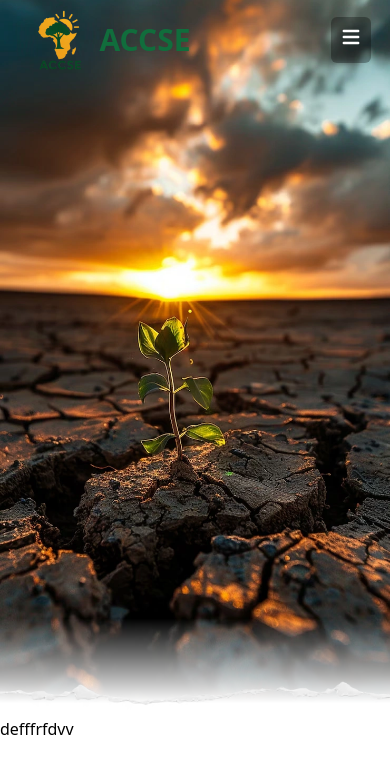
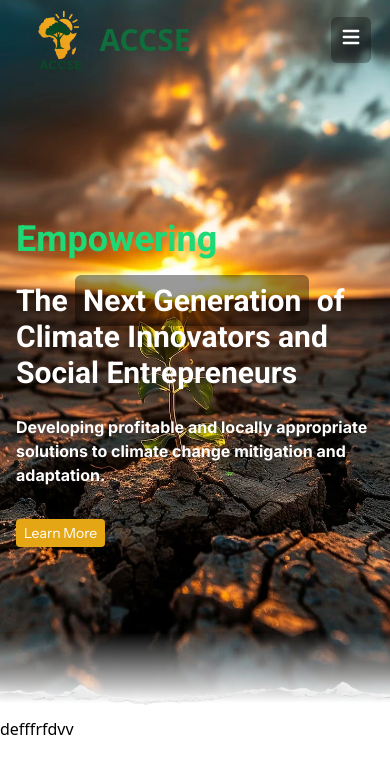
Before and after one commit to thesameakpalu/ACCSE, a React (Vite) app in the folder accse/: page / in a window 390 px wide. Shown: the top 774 px of the page. Built offline with nearby package versions, Linux system fonts and the light colour scheme; a web font is replaced by a local one.

Commit message:
Added the Hero Section for Big Screens and Small Screens

```diff
--- a/accse/src/components/Header.tsx
+++ b/accse/src/components/Header.tsx
@@ -122,11 +122,11 @@ function Header() {
     return(
         <>
                         {/* LARGE SCREEN HEADER--ALL ELEMENTS ON THE HEADER FOR BIG SCREENS */}
-          <div ref={headerRef} className={`mainContainer mx-auto hidden md:block md:fixed z-40 w-full transition-opacity duration-500
+          <div ref={headerRef} className={`mainContainer mx-auto hidden  md:block md:fixed z-40 w-full transition-opacity duration-500
                 ${isVisible ? "opacity-100" : "opacity-0"}
-                ${isFixed ? "bg-white shadow-lg" : (isHomePage ? "bg-transparent" : "bg-white shadow-lg")}
+                ${isFixed ? "bg-white shadow-lg" : (isHomePage ? "bg-transparent " : "bg-white shadow-lg")}
               `} >
-                <div className="flex justify-between 2xl:justify-center 2xl:gap-[1200px] px-10 md:py-2 lg:py-4 2xl:py-6 items-center  bg-white"> {/*SOCIAL MEDIA ICONS AND DONATE BUTTON */}
+                <div className="flex justify-between 2xl:justify-center 2xl:gap-[1200px] px-10 md:py-2 lg:py-3 2xl:py-6 items-center  bg-white"> {/*SOCIAL MEDIA ICONS AND DONATE BUTTON */}
 
                          <div className='flex h-5 md:gap-1 '>
                                         {/*FACEBOOK ICON */}
@@ -168,7 +168,7 @@ function Header() {
                         </div>
 
                 </div>
-      <div className="Header flex items-center justify-center md:gap-8 lg:gap-10 xl:gap-20 2xl:gap-52 mx-10 w-full">
+      <div className="Header flex items-center justify-center  md:gap-8 lg:gap-10 xl:gap-20 2xl:gap-52 mx-10 w-full">
         {/* Logo */}
         <div className="header-logo">
           <img className="md:h-20 md:w-36 lg:h-28 " src={logo} alt="Logo" />
@@ -176,10 +176,10 @@ function Header() {
 
         {/* Navigation */}
         <nav className="bg-black/30 rounded-full md:px-6 lg:px-8 md:py-2 lg:py-3 xl:py-3 xl:px-10 md:mr-3 lg:mr-5 ">
-          <ul className="flex lg:gap-x-10 md:gap-x-5 font-Lato font-bold lg:text-xl md:text-base text-white relative">
+          <ul className="flex lg:gap-x-10 md:gap-x-5 font-Lato  font-bold lg:text-xl md:text-base text-white relative">
             {[{ name: "Home", path: "/" }, { name: "About", path: "/About" }, { name: "Projects", path: "/Projects" }, { name: "News", path: "/Projects" }, { name: "Documents", path: "/Projects" },].map((item) => (
               <Link key={item.name} to={item.path}>
-                <li className={`relative group ${location.pathname === item.path ? "" : ""}`}>
+                <li className={`relative group hover:text-[#EFA51E] ${location.pathname === item.path ? "" : ""}`}>
                   {item.name}
                   <span
                     className={`absolute left-0 bottom-0 h-[2px] bg-[#EFA51E] transition-all duration-300
@@ -209,12 +209,12 @@ function Header() {
                   >
 
              {/* Trigger */}
-         <div className="relative z-10 font-Lato font-bold">Regional Offices</div>
+         <div className="relative z-10 font-Lato font-bold hover:text-[#EFA51E]">Regional Offices</div>
 
             {/* Invisible bridge */}
             <div className="absolute left-0 top-full h-6 w-full z-0"></div>
               <span
-                className={`absolute left-0 bottom-0 h-[2px] bg-black transition-all duration-300
+                className={`absolute left-0 bottom-0 h-[2px] bg-[#EFA51E] transition-all duration-300
                     ${location.pathname.startsWith("/innovators") ? "w-full" : "w-0 group-hover:w-full"}`}
               ></span>
 
@@ -275,7 +275,7 @@ function Header() {
 
                                             {/*SMALL SCREEN HEADER */}
 
-                                            <div ref={headerRef} className={`main container mx-auto block md:hidden fixed z-40 transition-opacity duration-500
+            <div ref={headerRef} className={`main w-full mx-auto block md:hidden fixed z-40 transition-opacity duration-500
                  ${isVisible ? "opacity-100" : "opacity-0"}
                  ${isFixed ? "bg-white shadow-lg" : (isHomePage ? "bg-transparent" : "bg-white shadow-lg")}`}>
   <div className="headerSmallScreen flex justify-between items-center mx-auto max-w-[90%]">
@@ -434,12 +434,12 @@ function Header() {
 
                        </div>
 
-                    <div className="flex justify-center gap-10">
+                    <div className="flex justify-center gap-20">
                              <button className="bg-[#1D7948] text-sm text-white font-Inter rounded-md px-2 py-1 ">Donate</button>
 
-        <button className='font-ISsans text-[10px] text-white bg-[#E5A615] px-3 py-2 rounded-sm transition-transform duration-300 ease-in-out transform hover:scale-110'>
-          Contact Us
-        </button>
+                            <button className='font-ISsans text-[10px] text-white bg-[#E5A615] px-3 py-2 rounded-sm transition-transform duration-300 ease-in-out transform hover:scale-110'>
+                              Contact Us
+                            </button>
 
 
                         </div>
--- a/accse/src/components/LandingPageBanner.tsx
+++ b/accse/src/components/LandingPageBanner.tsx
@@ -4,40 +4,63 @@ import TornPagemockup from '/src/assets/images/tornPage-mockup.webp';
 function LandingpageBanner() {
   return (
     <>
-    <div id="hero-section" className="relative w-full hidden md:block">
+              {/*BIG SCREEN VIEW */}
+     <div id="hero-section" className="relative w-full hidden md:block">
+        {/* Wrapper for full image and torn edge */}
+        <div className="relative w-full h-svh overflow-hidden">
+          {/* Full background image */}
+          <img  src={img} className="heroImg w-full h-[98%] object-cover" alt="Landing banner" />
 
-      {/* Wrapper for full image and torn edge */}
-      <div className="relative w-full h-screen overflow-hidden">
-        {/* Full background image */}
-        <img
-          src={img}
-          className="heroImg w-full h-[98%] object-cover"
-          alt="Landing banner"
-        />
+          {/* Torn edge image at bottom of full image */}
+          <img src={TornPagemockup} className="absolute bottom-0 left-0 w-full h-[40px] object-cover pointer-events-none" alt="Torn edge" />
 
-        {/* Torn edge image at bottom of full image */}
-        <img
-          src={TornPagemockup}
-          className="absolute bottom-0 left-0 w-full h-[40px] object-cover z-10 pointer-events-none"
-          alt="Torn edge"
-        />
+          {/*1st Text Content */}
+          <div className="absolute inset-0 z-20 flex flex-col gap-5 items-start justify-center  pt-30 px-6 ml-10 text-white ">
+            <p className="md:text-3xl lg:text-5xl 2xl:text-[150px] text-[#1DDA76] font-bold font-Roboto ">Empowering</p>
+            <p className="md:text-3xl lg:text-5xl 2xl:text-[150px] mt-1 font-bold   font-Roboto">
+              The Next Generation of Climate <br /> Innovators and Social <br /> Entrepreneurs
+            </p>
+
+            <p className="text-lg 2xl:text-5xl mt-1 font-bold font-Inter">
+              Developing profitable and locally appropriate solutions to climate  change <br /> mitigation and adaptation.
+            </p>
+
+          <button className="font-ISsans text-sm text-white bg-[#E5A615] px-3 py-2 rounded-sm transition-transform duration-300 ease-in-out transform hover:scale-110">
+           Learn More
+          </button>
+
+          </div>
+
+        </div>
       </div>
-    </div>
-
 
           {/* Mobile View */}
       <div id="hero-section-mobile" className="relative w-full block md:hidden">
         <div className="relative w-full h-[85vh] overflow-hidden">
-          <img
-            src={img}
-            className="heroImg w-full h-[98%] object-cover"
-            alt="Landing banner mobile"
-          />
-          <img
-            src={TornPagemockup}
-            className="absolute bottom-0 left-0 w-full h-[40px] object-cover z-10 pointer-events-none"
-            alt="Torn edge mobile"
-          />
+          <img src={img} className="heroImg w-full h-[98%] object-cover" alt="Landing banner mobile" />
+          <img  src={TornPagemockup} className="absolute bottom-0 left-0 w-full h-[40px] object-cover z-10 pointer-events-none" alt="Torn edge mobile"  />
+
+            <div className="absolute inset-0 z-20 flex flex-col gap-4 items-start justify-center px-4 pt-12  text-white">
+
+              <p className="text-3xl ms:text-4xl text-[#1DDA76] font-bold font-Roboto">
+                Empowering
+              </p>
+
+              <p className="text-2xl ms:text-3xl mt-2  font-bold font-Roboto">
+                The <span className=' bg-black/40 p-2 rounded-md'>Next Generation</span> of Climate  Innovators and Social  Entrepreneurs
+              </p>
+
+              <p className="text-base font-bold font-Inter mt-2">
+                Developing profitable and locally appropriate solutions to climate change
+                mitigation and adaptation.
+              </p>
+
+              <button className="mt-4 font-ISsans text-sm text-white bg-[#E5A615] px-2 py-1 rounded-sm transition-transform duration-300 ease-in-out transform hover:scale-105">
+                Learn More
+              </button>
+            </div>
+
+
         </div>
       </div>
 </>
--- a/accse/src/index.css
+++ b/accse/src/index.css
@@ -1,3 +1,4 @@
+@import url('https://fonts.googleapis.com/css2?family=Roboto:ital,wght@0,100..900;1,100..900&display=swap');
 @import url('https://fonts.googleapis.com/css2?family=Inter:ital,opsz,wght@0,14..32,100..900;1,14..32,100..900&display=swap');
 @import url('https://fonts.googleapis.com/css2?family=Playball&display=swap');
 @import url('https://fonts.googleapis.com/css2?family=Playfair:ital,opsz,wght@0,5..1200,300..900;1,5..1200,300..900&display=swap');
@@ -15,12 +16,14 @@
     --font-PlayFair: "Playfair", serif;
     --font-playball: "Playball", serif;
     --font-Inter: "Inter", sans-serif;
+     --font-Roboto: "Roboto", sans-serif;
+     --breakpoint-ms: 23.4rem;
 
   }
 
 
   @layer utilities {
     .heroImg {
-      mask: linear-gradient(to bottom, #000 88%, transparent);
+      mask: linear-gradient(to bottom, #000 90%, transparent);
     }
   }
--- a/accse/src/routes/AppRoutes.tsx
+++ b/accse/src/routes/AppRoutes.tsx
@@ -3,7 +3,7 @@ import { useEffect } from 'react';
 import Home from "../pages/Home";
 
 const  routeTitles: Record<string, string> = {
-    '/': 'Home | YClip',
+    '/': 'Home | ACCSE',
     '/about': 'About | YClip',
     '/innovators': 'Innovators | YClip',
     '/projects': 'Projects | YClip',
```
